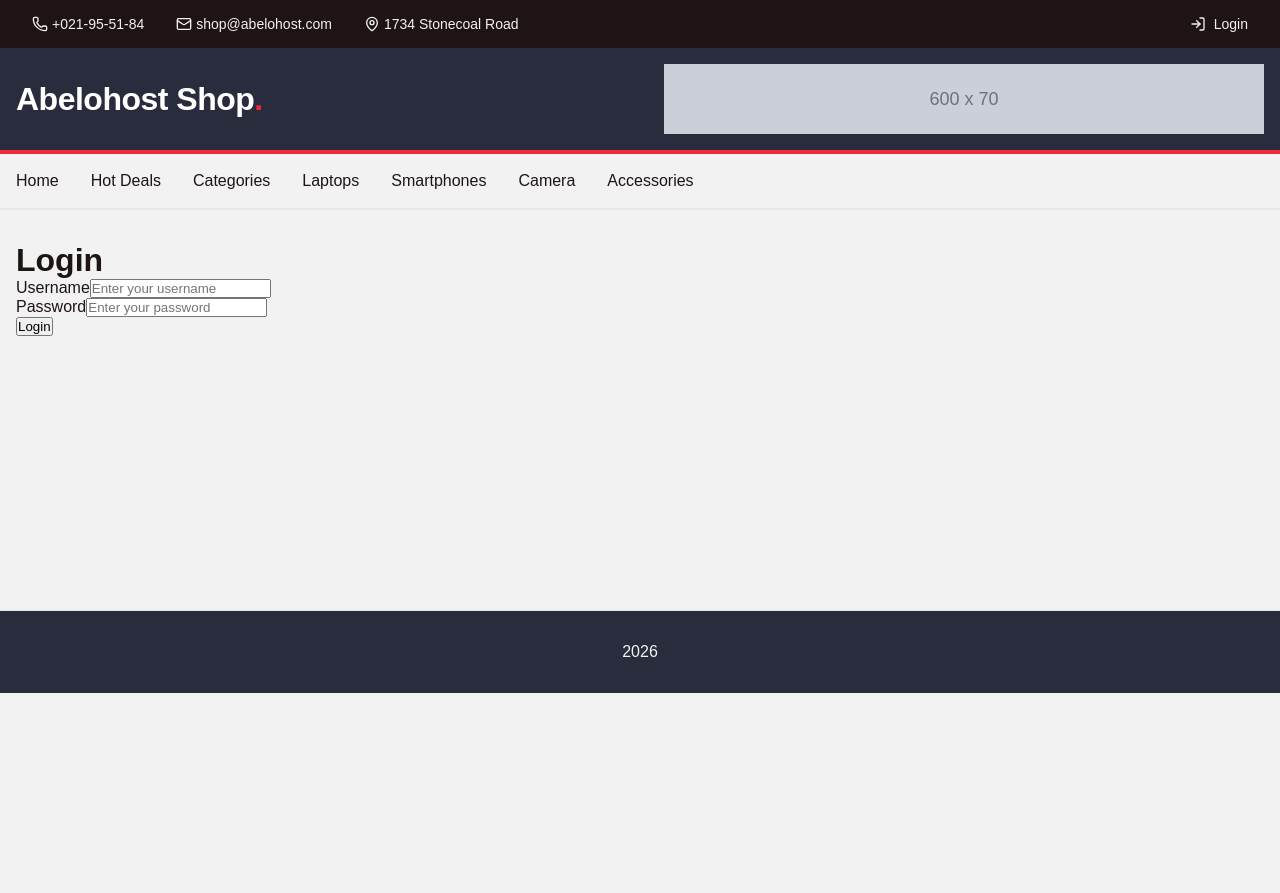
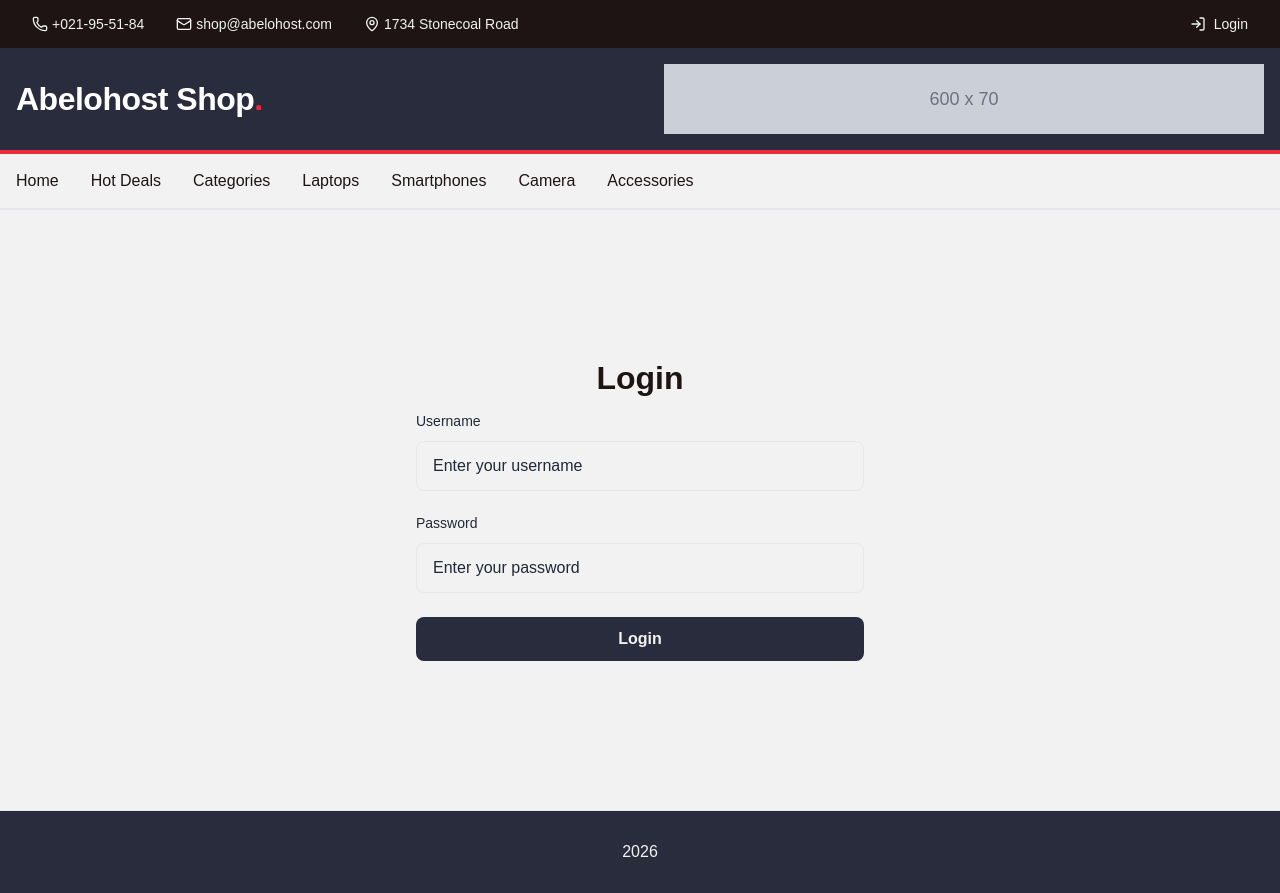
Before and after one commit to Ramz001/abelohost-shop, a Next.js app: page /auth in a window 1280 px wide. Before the commit the page ends 800 px from the top, so only its background shows below. Built offline with nearby package versions, Linux system fonts and the light colour scheme.

Commit message:
feat: refactor login form and styles, implement validation schema, and enhance error handling

```diff
--- a/src/app/providers/root.provider.tsx
+++ b/src/app/providers/root.provider.tsx
@@ -7,10 +7,10 @@ export default function RootProvider({
   children: React.ReactNode;
 }) {
   return (
-    <>
+    <main className="page-container">
       <HeaderWidget />
       {children}
       <FooterWidget />
-    </>
+    </main>
   );
 }
--- a/src/app/styles/globals.scss
+++ b/src/app/styles/globals.scss
@@ -45,3 +45,6 @@ a {
   color: inherit;
   text-decoration: none;
 }
+.page-container {
+  min-height: 100vh;
+}
--- a/src/pages/auth/auth.module.scss
+++ b/src/pages/auth/auth.module.scss
@@ -1,4 +1,17 @@
 .container {
-  padding: 2rem 0;
-  min-height: 50vh;
+  padding: 1rem 0;
+  min-height: 75vh;
+  display: flex;
+  flex-direction: column;
+  justify-content: center;
+  align-items: center;
+  width: 100%;
 }
+
+.title {
+  text-align: center;
+  font-size: 2rem;
+  font-weight: 700;
+  color: var(--text-primary);
+  margin-bottom: 1rem;
+}
--- /dev/null
+++ b/src/pages/auth/models/login.schema.ts
@@ -0,0 +1,6 @@
+import z from "zod";
+import { password, username } from "@/shared/models/primitive.schema";
+
+export const LoginSchema = z.object({ password, username });
+
+export type LoginInput = z.infer<typeof LoginSchema>;
--- /dev/null
+++ b/src/pages/auth/ui/login-form.module.scss
@@ -0,0 +1,88 @@
+.section {
+  max-width: 28rem;
+  margin: 0 auto;
+  width: 100%;
+}
+
+.form {
+  display: flex;
+  flex-direction: column;
+  gap: 1.5rem;
+  margin-bottom: 1.5rem;
+}
+
+.fieldWrapper {
+  display: flex;
+  flex-direction: column;
+  gap: 0.5rem;
+
+  &[data-invalid="true"] {
+    .input {
+      border-color: var(--error, #ef4444);
+
+      &:focus {
+        outline-color: var(--error, #ef4444);
+      }
+    }
+  }
+}
+
+.label {
+  font-size: 0.875rem;
+  font-weight: 500;
+  color: var(--text-primary, #1f2937);
+  margin-bottom: 0.25rem;
+}
+
+.input {
+  width: 100%;
+  padding: 0.75rem 1rem;
+  font-size: 1rem;
+  line-height: 1.5;
+  color: var(--text-primary, #1f2937);
+  background-color: var(--background);
+  border: 1px solid var(--border);
+  border-radius: 0.5rem;
+  transition: all 0.2s ease;
+
+  &::placeholder {
+    color: var(--text-muted);
+  }
+
+  &:hover {
+    border-color: var(--border-hover);
+  }
+
+  &:disabled {
+    background-color: var(--background-muted, #f9fafb);
+    cursor: not-allowed;
+    opacity: 0.6;
+  }
+}
+
+.submitButton {
+  width: 100%;
+  padding: 0.75rem 1.5rem;
+  font-weight: 600;
+  font-size: 1rem;
+  color: var(--primary-foreground);
+  background-color: var(--primary);
+  border: none;
+  border-radius: 0.5rem;
+  cursor: pointer;
+  transition: all 0.2s ease;
+  display: flex;
+  align-items: center;
+  justify-content: center;
+  gap: 0.5rem;
+  min-height: 2.75rem;
+
+  &:active:not(:disabled) {
+    box-shadow: none;
+  }
+
+  &:disabled {
+    opacity: 0.7;
+    cursor: not-allowed;
+  }
+}
--- a/src/pages/auth/ui/login-form.tsx
+++ b/src/pages/auth/ui/login-form.tsx
@@ -7,8 +7,9 @@ import { Spinner } from "@shared/ui/spinner";
 import { FormError } from "@shared/ui/form-error";
 import { handleError } from "@shared/utils/handle-error";
 import { useRouter } from "next/navigation";
-import { LoginSchema } from "@shared/models/auth.schema";
+import { LoginSchema } from "../models/login.schema";
 import { authApi } from "@shared/api/auth.api";
+import styles from "./login-form.module.scss";
 
 export function LoginForm() {
   const router = useRouter();
@@ -39,10 +40,10 @@ export function LoginForm() {
   });
 
   return (
-    <section>
-      <div>
+    <section className={styles.section}>
       <form
         id="login-form"
+        className={styles.form}
         onSubmit={(e) => {
           e.preventDefault();
           void form.handleSubmit();
@@ -54,8 +55,10 @@ export function LoginForm() {
             const isInvalid =
               field.state.meta.isTouched && !field.state.meta.isValid;
             return (
-                <div data-invalid={isInvalid}>
-                  <label htmlFor={field.name}>Username</label>
+              <div className={styles.fieldWrapper} data-invalid={isInvalid}>
+                <label htmlFor={field.name} className={styles.label}>
+                  Username
+                </label>
                 <input
                   id={field.name}
                   name={field.name}
@@ -66,6 +69,7 @@ export function LoginForm() {
                   aria-invalid={isInvalid}
                   placeholder="Enter your username"
                   autoComplete="username"
+                  className={styles.input}
                 />
                 {isInvalid && <FormError errors={field.state.meta.errors} />}
               </div>
@@ -79,8 +83,10 @@ export function LoginForm() {
             const isInvalid =
               field.state.meta.isTouched && !field.state.meta.isValid;
             return (
-                <div data-invalid={isInvalid}>
-                  <label htmlFor={field.name}>Password</label>
+              <div className={styles.fieldWrapper} data-invalid={isInvalid}>
+                <label htmlFor={field.name} className={styles.label}>
+                  Password
+                </label>
                 <input
                   id={field.name}
                   name={field.name}
@@ -91,6 +97,7 @@ export function LoginForm() {
                   aria-invalid={isInvalid}
                   placeholder="Enter your password"
                   autoComplete="current-password"
+                  className={styles.input}
                 />
                 {isInvalid && <FormError errors={field.state.meta.errors} />}
               </div>
@@ -98,17 +105,20 @@ export function LoginForm() {
           }}
         />
       </form>
-      </div>
-      <div>
+
       <form.Subscribe
         selector={(state) => state.isSubmitting}
         children={(isSubmitting) => (
-            <button type="submit" form="login-form" disabled={isSubmitting}>
+          <button
+            type="submit"
+            form="login-form"
+            disabled={isSubmitting}
+            className={styles.submitButton}
+          >
             {isSubmitting ? <Spinner /> : "Login"}
           </button>
         )}
       />
-      </div>
     </section>
   );
 }
--- a/src/shared/models/auth.schema.ts
+++ /dev/null
@@ -1,14 +0,0 @@
-import { z } from 'zod';
-
-export const LoginSchema = z.object({
-  username: z
-    .string()
-    .min(1, 'Username is required')
-    .min(3, 'Username must be at least 3 characters'),
-  password: z
-    .string()
-    .min(1, 'Password is required')
-    .min(3, 'Password must be at least 3 characters'),
-});
-
-export type LoginInput = z.infer<typeof LoginSchema>;
--- /dev/null
+++ b/src/shared/models/primitive.schema.ts
@@ -0,0 +1,11 @@
+import { z } from "zod";
+
+export const username = z
+  .string()
+  .min(1, "Username is required")
+  .min(3, "Username must be at least 3 characters");
+
+export const password = z
+  .string()
+  .min(1, "Password is required")
+  .min(3, "Password must be at least 3 characters");
--- a/src/shared/ui/form-error/form-error.module.scss
+++ b/src/shared/ui/form-error/form-error.module.scss
@@ -1,4 +1,16 @@
-.fieldError {
+.container {
+  font-size: 0.875rem;
+  line-height: 1.4;
   color: var(--accent);
-  font-size: 0.875rem;
+  font-weight: 500;
+  padding-left: 0.5rem;
+  list-style-type: disc;
+
+  li {
+    margin-bottom: 0.25rem;
+
+    &:last-child {
+      margin-bottom: 0;
+    }
+  }
 }
--- a/src/shared/ui/form-error/index.tsx
+++ b/src/shared/ui/form-error/index.tsx
@@ -28,7 +28,7 @@ export const FormError: React.FC<FormErrorProps> = ({
     }
 
     return (
-      <ul className={styles.ErrorList}>
+      <ul className={styles.container}>
         {uniqueErrors.map(
           (error, index) =>
             error?.message && <li key={index}>{error.message}</li>,
@@ -40,7 +40,7 @@ export const FormError: React.FC<FormErrorProps> = ({
   if (!content) return null;
 
   return (
-    <div className={styles.FormError} {...props}>
+    <div className={styles.container} {...props}>
       {content}
     </div>
   );
--- a/src/widgets/products-list/ui/product-card/product-card.module.scss
+++ b/src/widgets/products-list/ui/product-card/product-card.module.scss
@@ -26,7 +26,7 @@
 .image {
   width: 100%;
   height: 100%;
-  object-fit: cover;
+  object-fit: contain;
 }
 
 .card_content {
```
Lines whose indentation alone changed are shown as unchanged.
